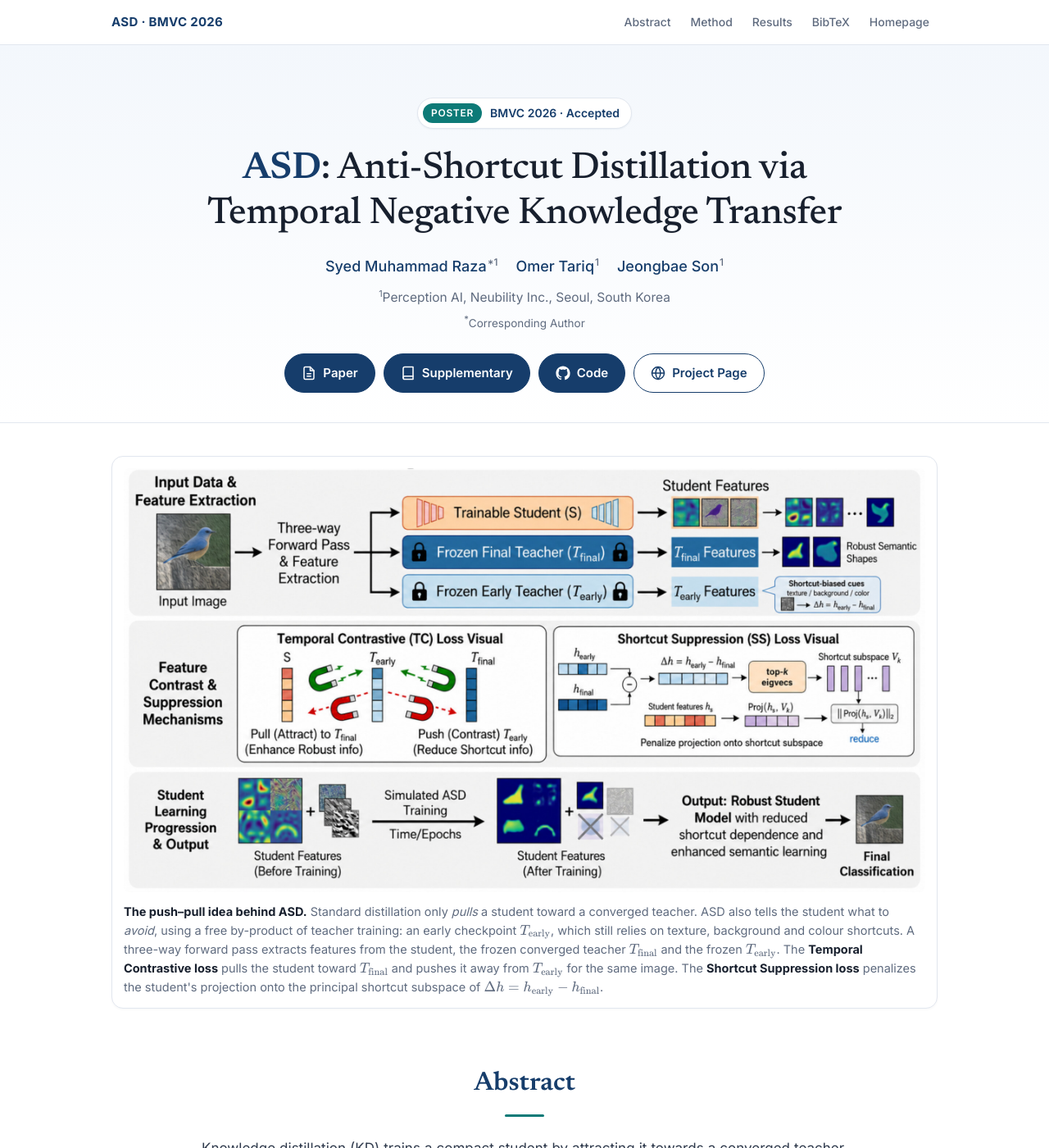
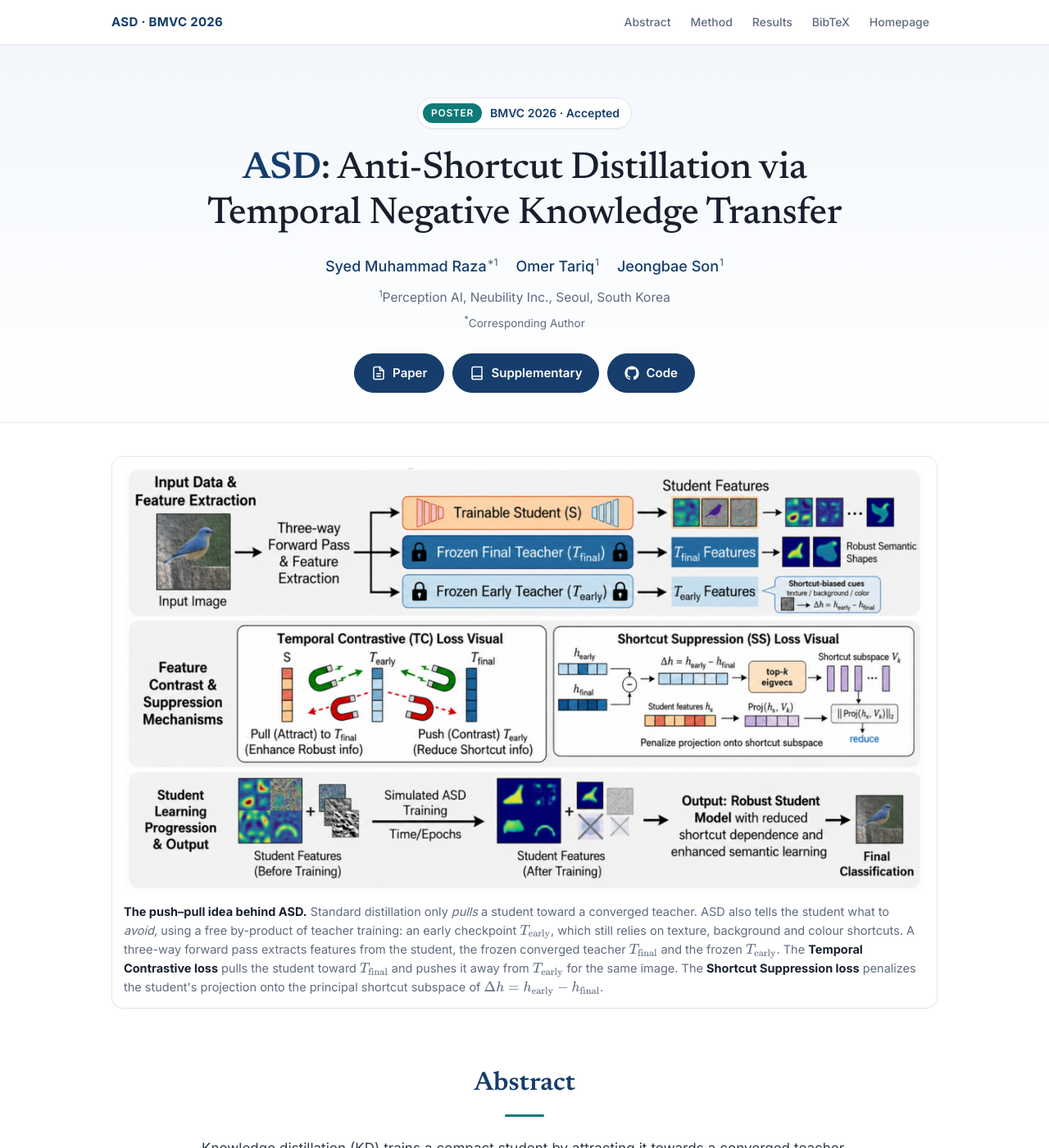
Before and after one commit to SMRaza1009/SMRaza1009.github.io, a Jekyll site: the page ASD/index.html, which Jekyll copies as it is, in a window 1280 px wide and 1400 px high. Shown: the whole window at 82% size. Built offline with Jekyll 4.4.1, drawn with Linux system fonts in a browser that asks for light colours.

Commit message:
ASD page: remove self-linking Project Page button, add ASD favicon
Co-Authored-By: Claude Opus 5.5 <noreply@anthropic.com>

```diff
--- a/ASD/index.html
+++ b/ASD/index.html
@@ -12,6 +12,9 @@
 <meta property="og:url" content="https://smraza1009.github.io/ASD/">
 <meta property="og:image" content="https://smraza1009.github.io/ASD/images/og-image.jpg">
 <meta name="twitter:card" content="summary_large_image">
+<link rel="icon" type="image/svg+xml" href="favicon.svg">
+<link rel="icon" type="image/png" sizes="32x32" href="favicon-32.png">
+<link rel="apple-touch-icon" href="apple-touch-icon.png">
 
 <link rel="preconnect" href="https://fonts.googleapis.com">
 <link rel="preconnect" href="https://fonts.gstatic.com" crossorigin>
@@ -73,8 +76,6 @@ a:hover{text-decoration:underline}
 .buttons{margin-top:26px;display:flex;flex-wrap:wrap;justify-content:center;gap:10px}
 .btn{display:inline-flex;align-items:center;gap:8px;padding:10px 20px;border-radius:999px;background:var(--primary);color:#fff;font-weight:600;font-size:15px;border:1px solid var(--primary);transition:background .15s,transform .15s,box-shadow .15s}
 .btn:hover{background:var(--primary-hover);text-decoration:none;transform:translateY(-1px);box-shadow:0 6px 16px rgba(22,61,107,.18)}
-.btn.ghost{background:#fff;color:var(--primary)}
-.btn.ghost:hover{background:var(--primary-soft)}
 .btn svg{width:18px;height:18px;flex:none}
 
 /* ---------- sections ---------- */
@@ -211,10 +212,6 @@ footer p+p{margin-top:6px}
       <a class="btn" href="https://github.com/SMRaza1009/ASD-Anti-Shortcut-Distillation-via-Temporal-Negative-Knowledge-Transfer-" target="_blank" rel="noopener">
         <svg viewBox="0 0 24 24" fill="currentColor" aria-hidden="true"><path d="M12 .5C5.65.5.5 5.65.5 12a11.5 11.5 0 0 0 7.86 10.92c.58.1.79-.25.79-.56v-2c-3.2.7-3.87-1.37-3.87-1.37-.53-1.33-1.28-1.69-1.28-1.69-1.05-.72.08-.7.08-.7 1.16.08 1.77 1.19 1.77 1.19 1.03 1.77 2.7 1.26 3.36.96.1-.75.4-1.26.73-1.55-2.55-.29-5.24-1.28-5.24-5.69 0-1.26.45-2.29 1.19-3.1-.12-.29-.52-1.46.11-3.05 0 0 .97-.31 3.17 1.18a11 11 0 0 1 5.77 0c2.2-1.49 3.17-1.18 3.17-1.18.63 1.59.23 2.76.11 3.05.74.81 1.19 1.84 1.19 3.1 0 4.42-2.69 5.39-5.26 5.68.41.36.78 1.06.78 2.14v3.17c0 .31.21.67.8.56A11.5 11.5 0 0 0 23.5 12C23.5 5.65 18.35.5 12 .5z"/></svg>
         Code
-      </a>
-      <a class="btn ghost" href="https://smraza1009.github.io/ASD/">
-        <svg viewBox="0 0 24 24" fill="none" stroke="currentColor" stroke-width="2" stroke-linecap="round" stroke-linejoin="round" aria-hidden="true"><circle cx="12" cy="12" r="10"/><path d="M2 12h20"/><path d="M12 2a15.3 15.3 0 0 1 4 10 15.3 15.3 0 0 1-4 10 15.3 15.3 0 0 1-4-10 15.3 15.3 0 0 1 4-10z"/></svg>
-        Project Page
       </a>
     </div>
   </div>
```
Also changed, not shown: ASD/apple-touch-icon.png (added), ASD/favicon-32.png (added), ASD/favicon.svg (added).
